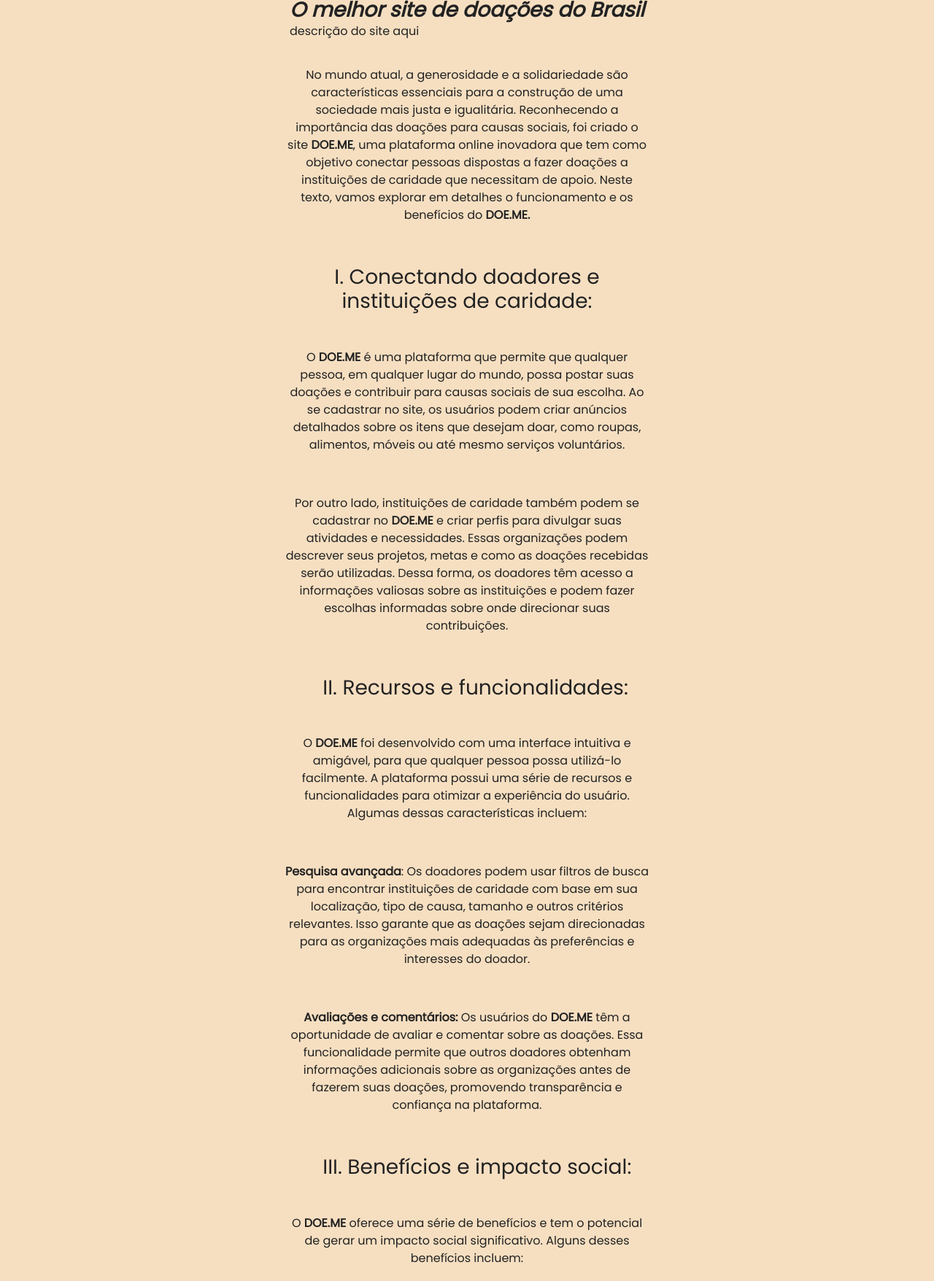
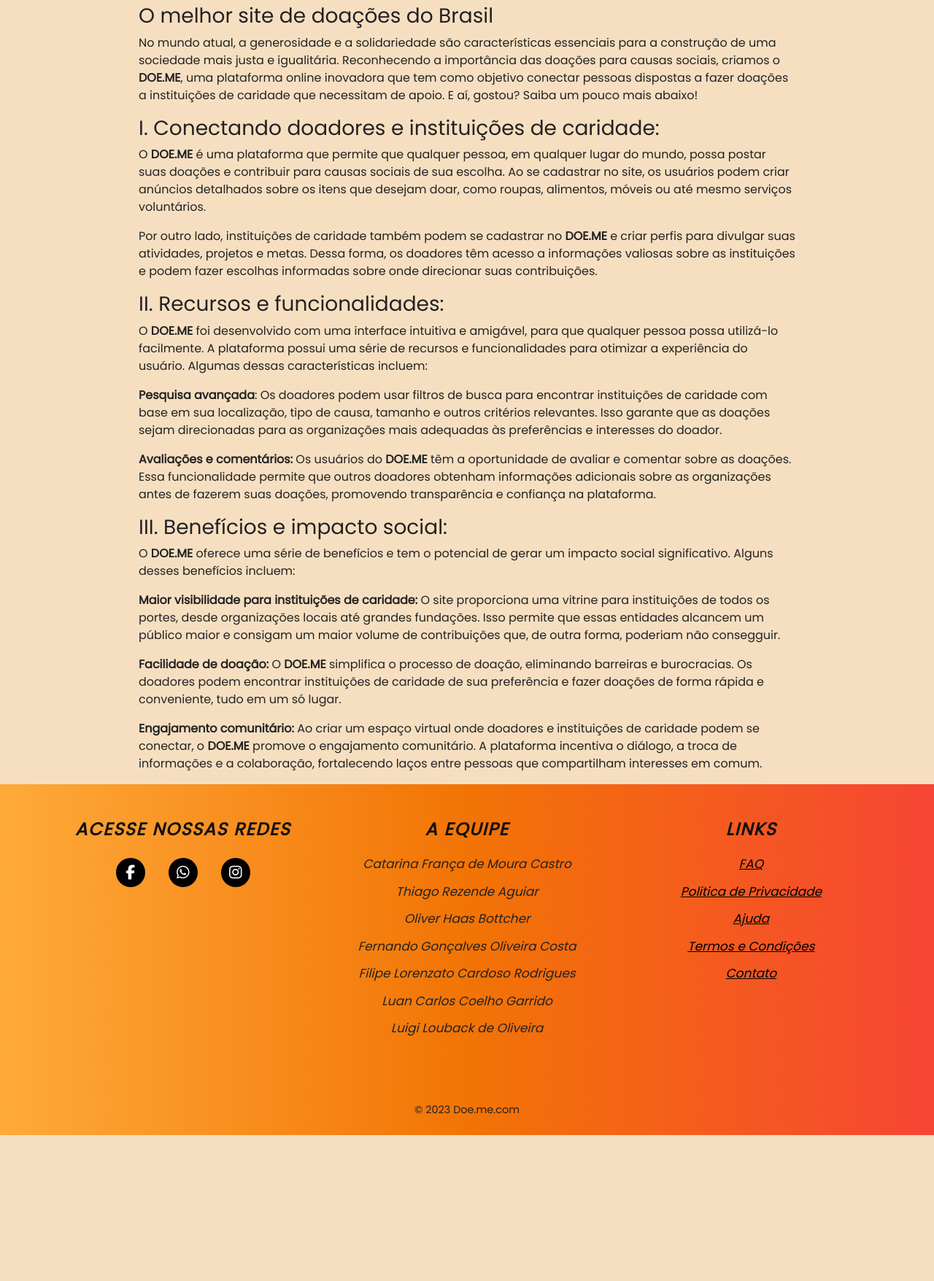
Before and after one commit to ICEI-PUC-Minas-PPLCC-TI/ti-1-ppl-cc-m-20231-doe-me, a plain HTML site: page codigo/index.html in a window 1280 px wide. Shown: the part 440-2196 px from the top of the page at 73% size. After the commit the page ends 1996 px from the top, so only its background shows below. Drawn offline with nearby package versions, Linux system fonts and the light colour scheme.

Commit message:
alterações no index

```diff
--- a/codigo/estilos/index-style.css
+++ b/codigo/estilos/index-style.css
@@ -1,15 +1,13 @@
 article{
-    display: flex;
-    justify-content: center;
-    align-items: center;
-    align-content: center;
+    margin: 0 auto;
+    max-width: 900px;
 }
 
 #info-titulo{
+    align-self: center;
     margin: 0%;
     font-size: 40px;
     font-style: oblique;
-    align-self: center;
     color: #f20531;
     font-weight: 3000px;
 }
--- a/codigo/index.html
+++ b/codigo/index.html
@@ -5,7 +5,8 @@
     <meta charset="UTF-8">
     <meta name="viewport" content="width=device-width, initial-scale=1.0">
     <title>Doe.me</title>
-    <link href="https://cdn.jsdelivr.net/npm/bootstrap@5.3.0/dist/css/bootstrap.min.css" rel="stylesheet" integrity="sha384-9ndCyUaIbzAi2FUVXJi0CjmCapSmO7SnpJef0486qhLnuZ2cdeRhO02iuK6FUUVM" crossorigin="anonymous">
+    <link href="https://cdn.jsdelivr.net/npm/bootstrap@5.3.0/dist/css/bootstrap.min.css" rel="stylesheet"
+        integrity="sha384-9ndCyUaIbzAi2FUVXJi0CjmCapSmO7SnpJef0486qhLnuZ2cdeRhO02iuK6FUUVM" crossorigin="anonymous">
     <link rel="preconnect" href="https://fonts.googleapis.com">
     <link rel="preconnect" href="https://fonts.gstatic.com" crossorigin>
     <link href="https://fonts.googleapis.com/css2?family=Poppins:wght@400&display=swap" rel="stylesheet">
@@ -47,7 +48,7 @@
 
         <!-- Menu em dropdown -->
         <div class="dropdown-menu">
-            <ul >
+            <ul>
                 <li><a href="./index.html">Início</a></li>
                 <li><a href="./paginas/explorar.html">Explorar</a></li>
                 <li><a href="./paginas/mapa-instituicoes.html">Instituições</a></li>
@@ -59,79 +60,43 @@
     </header>
 
     <article>
-        <div id="info-container">
+        <div id="intro-container">
             <img src="./imagens/DOE.ME-logo-transparente-2.png" alt="Logo" id="info-logo">
-            <h1 id="info-titulo">DOE.ME</h1>
-            <h3 id="info-slogan">O melhor site de doações do Brasil</h3>
-            <p id="info-desc" class="index-desc">descrição do site aqui</p>
+            <h1 id="intro-titulo">DOE.ME</h1>
+            <h3 id="intro-slogan">O melhor site de doações do Brasil</h3>
+            <p id="intro-p">No mundo atual, a generosidade e a solidariedade são características essenciais para a construção de uma sociedade mais justa e igualitária. Reconhecendo a importância das doações para causas sociais, criamos o <b>DOE.ME</b>, uma plataforma online inovadora que tem como objetivo conectar pessoas dispostas a fazer doações a instituições de caridade que necessitam de apoio. E aí, gostou? Saiba um pouco mais abaixo!</p>
         </div>
-    </article>
-    <div class="sobre">
-    <div class="texto">
-     <P>No mundo atual, a generosidade e a solidariedade são características essenciais para a construção de uma sociedade mais justa e igualitária. Reconhecendo a importância das doações para causas sociais, foi criado o site <b>DOE.ME</b>, uma plataforma online inovadora que tem como objetivo conectar pessoas dispostas a fazer doações a instituições de caridade que necessitam de apoio. Neste texto, vamos explorar em detalhes o funcionamento e os benefícios do <b>DOE.ME.</b></P>
-</div>
-</div>
-<div class="sobre">
-    <div class="texto">
+
+        <div class="info-container">
             <h3>I. Conectando doadores e instituições de caridade:</h3>
 
-    </div></div>
-  <div class="sobre">
-<div class="texto">
             <p> O <b>DOE.ME</b> é uma plataforma que permite que qualquer pessoa, em qualquer lugar do mundo, possa postar suas doações e contribuir para causas sociais de sua escolha. Ao se cadastrar no site, os usuários podem criar anúncios detalhados sobre os itens que desejam doar, como roupas, alimentos, móveis ou até mesmo serviços voluntários.</p>
+
+            <p> Por outro lado, instituições de caridade também podem se cadastrar no <b>DOE.ME</b> e criar perfis para divulgar suas atividades, projetos e metas. Dessa forma, os doadores têm acesso a informações valiosas sobre as instituições e podem fazer escolhas informadas sobre onde direcionar suas contribuições.</p>
         </div>
-    </div>
-<div class="sobre">
-<div class="texto">
-<p> Por outro lado, instituições de caridade também podem se cadastrar no <b>DOE.ME</b> e criar perfis para divulgar suas atividades e necessidades. Essas organizações podem descrever seus projetos, metas e como as doações recebidas serão utilizadas. Dessa forma, os doadores têm acesso a informações valiosas sobre as instituições e podem fazer escolhas informadas sobre onde direcionar suas contribuições.</p>
-</div>
-</div>
-<div class="sobre">
-<div class="texto">
-<h3>      &nbsp&nbsp&nbsp&nbsp&nbsp&nbsp&nbspII. Recursos e funcionalidades:</h3>
-</div>
-</div>
-<div class="sobre">
-<div class="texto">
+
+        <div class="info-container">
+            <h3>II. Recursos e funcionalidades:</h3>
             <p> O <b>DOE.ME</b> foi desenvolvido com uma interface intuitiva e amigável, para que qualquer pessoa possa utilizá-lo facilmente. A plataforma possui uma série de recursos e funcionalidades para otimizar a experiência do usuário. Algumas dessas características incluem:</p>
-</div>
-</div>
-<div class="sobre">
-<div class="texto">
-<p><b>Pesquisa avançada</b>: Os doadores podem usar filtros de busca para encontrar instituições de caridade com base em sua localização, tipo de causa, tamanho e outros critérios relevantes. Isso garante que as doações sejam direcionadas para as organizações mais adequadas às preferências e interesses do doador.</p>
-</div>
-</div>
-<div class="sobre">
-<div class="texto">
+
+            <p><b>Pesquisa avançada</b>: Os doadores podem usar filtros de busca para encontrar instituições de caridade com base em sua localização, tipo de causa, tamanho e outros critérios relevantes. Isso garante que as doações sejam direcionadas para as organizações mais adequadas às preferências e interesses do doador.
+
             <p><b>Avaliações e comentários:</b> Os usuários do <b>DOE.ME</b> têm a oportunidade de avaliar e comentar sobre as doações. Essa funcionalidade permite que outros doadores obtenham informações adicionais sobre as organizações antes de fazerem suas doações, promovendo transparência e confiança na plataforma.</p>
         </div>
+
+        <div class="info-container">
+            <h3>III. Benefícios e impacto social:</h3>
+
+            <p> O <b>DOE.ME</b> oferece uma série de benefícios e tem o potencial de gerar um impacto social significativo. Alguns desses benefícios incluem:</p>
+
+            <p><b>Maior visibilidade para instituições de caridade:</b> O site proporciona uma vitrine para instituições de todos os portes, desde organizações locais até grandes fundações. Isso permite que essas entidades alcancem um público maior e consigam um maior volume de contribuições que, de outra forma, poderiam não consegguir.</p>
+
+            <p><b>Facilidade de doação:</b> O <b>DOE.ME</b> simplifica o processo de doação, eliminando barreiras e burocracias. Os doadores podem encontrar instituições de caridade de sua preferência e fazer doações de forma rápida e conveniente, tudo em um só lugar.</p>
+
+            <p><b>Engajamento comunitário:</b> Ao criar um espaço virtual onde doadores e instituições de caridade podem se conectar, o <b>DOE.ME</b> promove o engajamento comunitário. A plataforma incentiva o diálogo, a troca de informações e a colaboração, fortalecendo laços entre pessoas que compartilham interesses em comum.</p>
         </div>
 
-<div class="sobre">
-<div class="texto">
-<h3> &nbsp&nbsp&nbsp&nbsp&nbsp&nbsp&nbspIII. Benefícios e impacto social:</h3>
-</div>
-</div>
-<div class="sobre">
-<div class="texto">
-             <p> O <b>DOE.ME</b> oferece uma série de benefícios e tem o potencial de gerar um impacto social significativo. Alguns desses benefícios incluem:</p>
- </div>
-  </div>
-  <div class="sobre">
-    <div class="texto">
-<p><b>Maior visibilidade para instituições de caridade:</b> O site proporciona uma vitrine para instituições de caridade de todos os portes, desde organizações locais até grandes fundações. Isso permite que essas entidades alcancem um público maior e atraiam doações que, de outra forma poderiam não ser direcionadas a elas.</p>
-    </div>
-</div>
-<div class="sobre">
-<div class="texto">
-<p><b>Facilidade de doação:</b> O <b>DOE.ME</b> simplifica o processo de doação, eliminando barreiras e burocracias. Os doadores podem encontrar instituições de caridade de sua preferência e fazer doações de forma rápida e conveniente, tudo em um só lugar.</p>
-</div>
-</div>
-<div class="sobre">
-<div class="texto">
-<p><b>Engajamento comunitário:</b> Ao criar um espaço virtual onde doadores e instituições de caridade podem se conectar, o <b>DOE.ME</b> promove o engajamento comunitário. A plataforma incentiva o diálogo, a troca de informações e a colaboração, fortalecendo laços entre pessoas que compartilham interesses em comum.</p>
-</div>
-</div>
+    </article>
 
     <!-- Footer -->
     <footer>
@@ -183,7 +148,9 @@
     </footer>
 
     <script src="https://kit.fontawesome.com/92a5c2b8bf.js" crossorigin="anonymous"></script>
-    <script src="https://cdn.jsdelivr.net/npm/bootstrap@5.3.0/dist/js/bootstrap.bundle.min.js" integrity="sha384-geWF76RCwLtnZ8qwWowPQNguL3RmwHVBC9FhGdlKrxdiJJigb/j/68SIy3Te4Bkz" crossorigin="anonymous"></script>
+    <script src="https://cdn.jsdelivr.net/npm/bootstrap@5.3.0/dist/js/bootstrap.bundle.min.js"
+        integrity="sha384-geWF76RCwLtnZ8qwWowPQNguL3RmwHVBC9FhGdlKrxdiJJigb/j/68SIy3Te4Bkz"
+        crossorigin="anonymous"></script>
     <script src="./scripts/navbar-script.js" defer></script>
 </body>
 
```
Also changed, not shown: codigo/paginas/detalhes-post.html (+11 -10 lines). Lines whose indentation alone changed are shown as unchanged.
